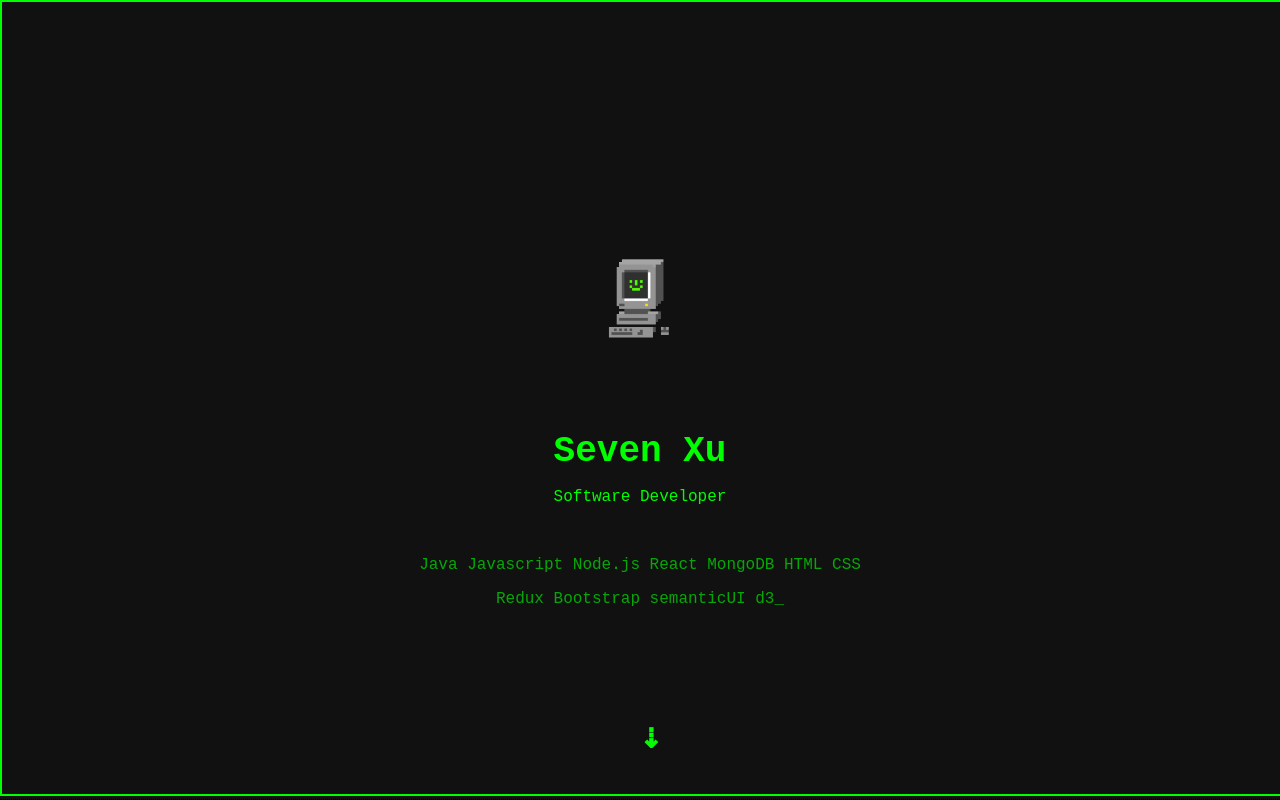
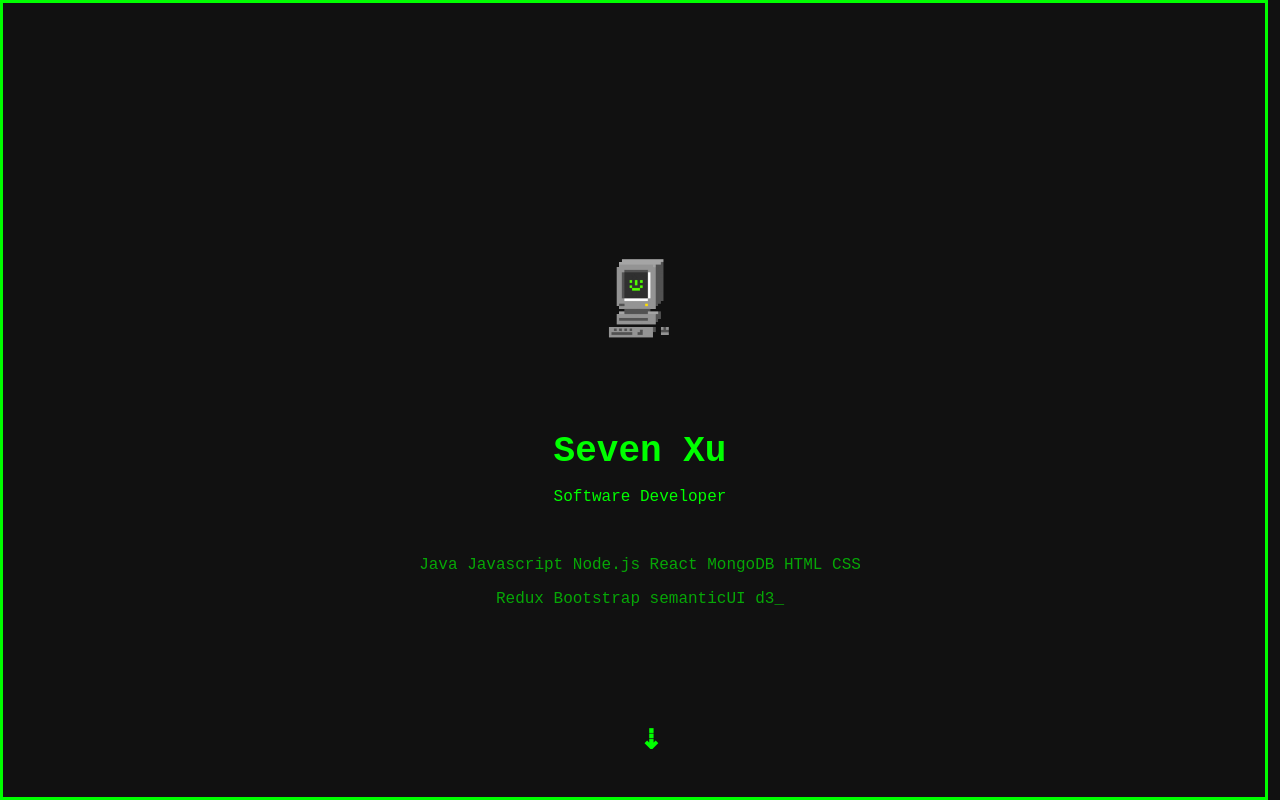
Before and after one commit to SevenXuxiaowen/xiaowenxu-home, a React (Create React App) app: page / in a window 1280 px wide. Built offline with nearby package versions, Linux system fonts and the light colour scheme.

Commit message:
change border

```diff
--- a/src/App.css
+++ b/src/App.css
@@ -7,7 +7,12 @@ body {
   cursor: default;
   color: rgb(0, 255, 0);
   background-color: rgba(0, 0, 0, 0.932);
+
 }
+
+/* .example::-webkit-scrollbar {
+  display: none;
+} */
 
 a{
   color: rgb(255, 255, 255);;
@@ -19,11 +24,10 @@ a:hover{
 }
 
 .big-rec{
-
   position: fixed;
-  width: 100%;
-  height: 99%;
-  border: 2px solid rgb(0, 255, 0);
+  width: 98.6%;
+  height: 99.3%;
+  border: 3px solid rgb(0, 255, 0);
 }
 
 #container {
@@ -50,7 +54,7 @@ a:hover{
   height: 100%;
   min-height: 100%;
   box-sizing: border-box;
-  border-bottom: 1px dotted rgb(0, 0, 0);
+  /* border-bottom: 1px dotted rgb(0, 0, 0); */
 }
 .p-contact,.p-main{
   text-align: center;
```
